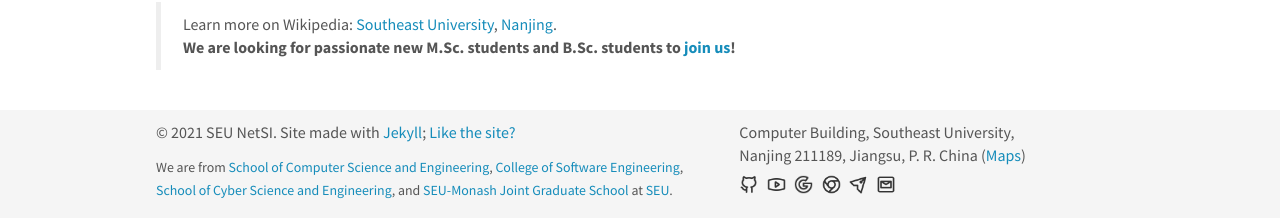
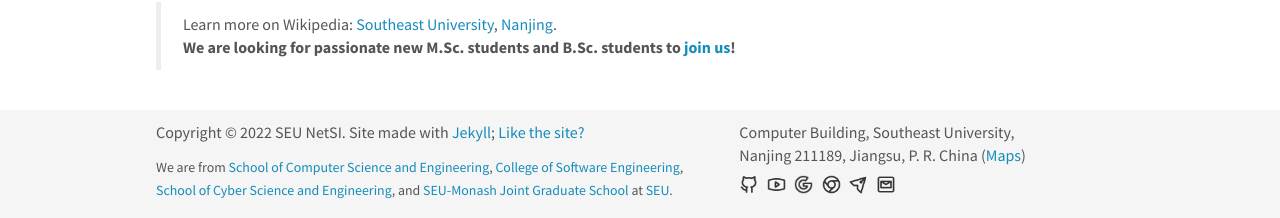
Before and after one commit to SEU-NetSI/seu-netsi.github.io, a Jekyll site: the page built from _pages/home.md, in a window 1280 px wide and 1284 px high. Shown: the part 1063-1281 px from the top of the window. Built offline with Jekyll 4.4.1, drawn with Linux system fonts in a browser that asks for light colours; nearby versions of some CDN libraries.

Commit message:
#data: update copyright year in the footer

```diff
--- a/_includes/footer.html
+++ b/_includes/footer.html
@@ -4,7 +4,7 @@
 		<div class="container-fluid">
 		<div class="row">
 			<div class="col-sm-7">
-			<p>&copy 2021 SEU NetSI. Site made with <a href="https://jekyllrb.com">Jekyll</a>;  <a href="{{ site.url }}{{ site.baseurl }}/aboutwebsite.html">Like the site?</a></p>
+			<p>Copyright &copy 20{{ site.time | date: '%y' }} SEU NetSI. Site made with <a href="https://jekyllrb.com">Jekyll</a>;  <a href="{{ site.url }}{{ site.baseurl }}/aboutwebsite.html">Like the site?</a></p>
 				<p><small>We are from
 					<a href="https://cse.seu.edu.cn">School of Computer Science and Engineering</a>,
 					<a href="https://cose.seu.edu.cn">College of Software Engineering</a>,
```
